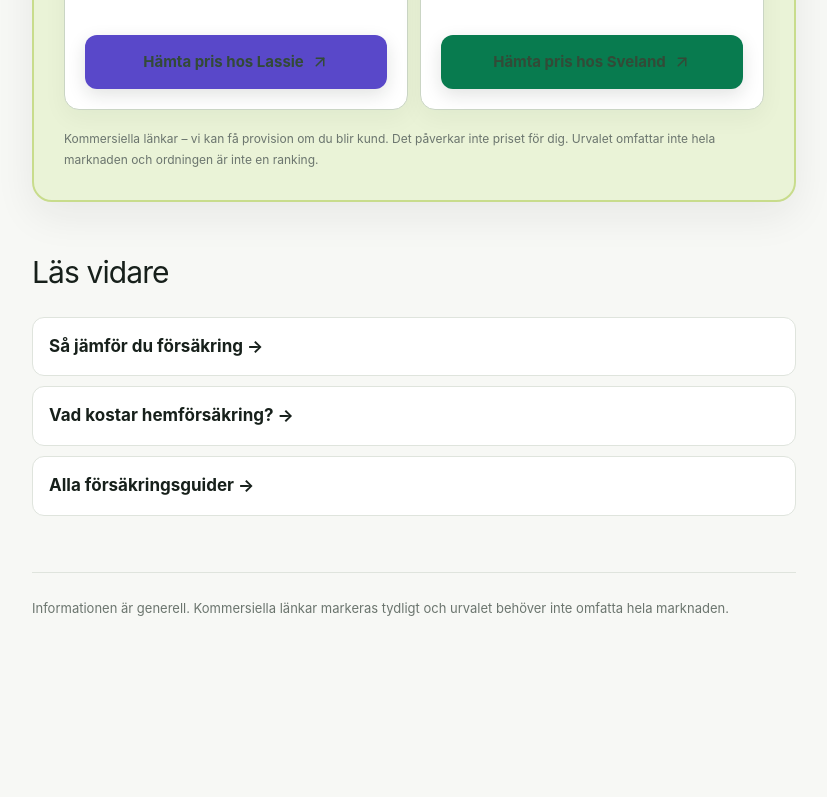
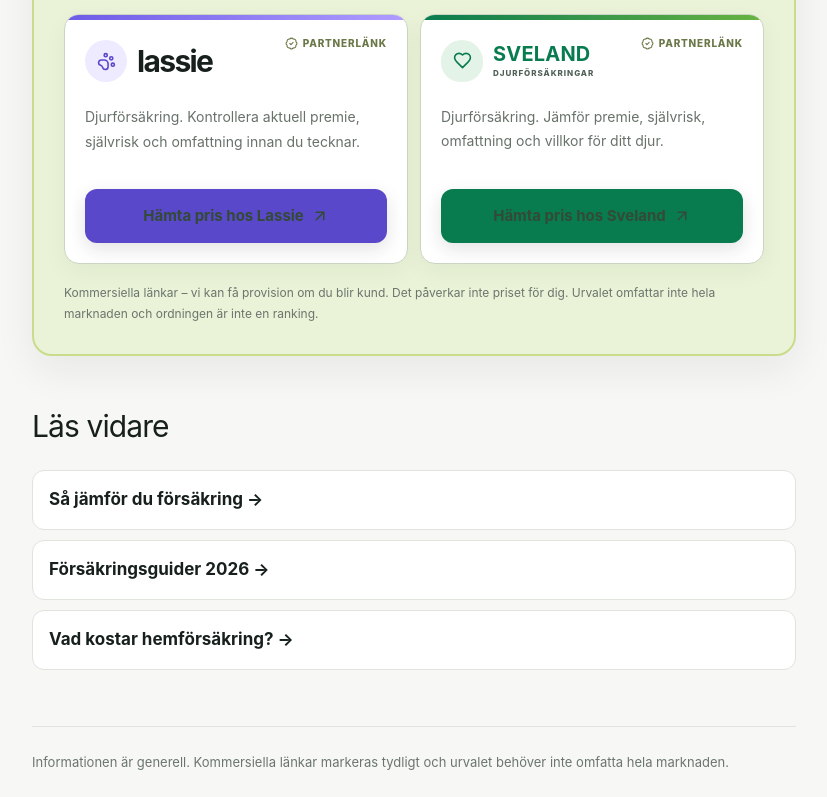
Before and after one commit to arvidlandin-cpu/sankkostnaden, a Next.js app: page /forsakring/djurforsakring in a window 1280 px wide. Shown: the part 2479-3276 px from the top of the page, without its empty margins (226-1053 px from the left). Before the commit the page ends 3163 px from the top, so only its background shows below. Built offline with nearby package versions, Linux system fonts and the light colour scheme.

Commit message:
SEO: strengthen pet insurance search intent

```diff
--- a/pages/forsakring/djurforsakring.tsx
+++ b/pages/forsakring/djurforsakring.tsx
@@ -15,15 +15,14 @@ export default function Page() {
       'Jämför likvärdigt skydd innan du bedömer vilket alternativ som är billigare',
     ]}
     sections={[
-      { heading: 'Billigast premie är inte alltid lägst kostnad', body: 'En låg premie kan kombineras med högre självrisk eller lägre ersättningstak. Jämför därför den löpande kostnaden tillsammans med den ekonomiska risk du själv tar om djuret behöver vård.' },
+      { heading: 'Vad kostar djurförsäkring?', body: 'Premien sätts individuellt och påverkas bland annat av djurslag, ras, ålder, bostadsort, vald självrisk och veterinärvårdsbelopp. Hämta därför pris för just ditt djur och jämför likvärdig omfattning.' },{ heading: 'Billigast premie är inte alltid lägst kostnad', body: 'En låg premie kan kombineras med högre självrisk eller lägre ersättningstak. Jämför därför den löpande kostnaden tillsammans med den ekonomiska risk du själv tar om djuret behöver vård.' },
       { heading: 'Jämför samma typ av djur och skydd', body: 'Pris och villkor påverkas bland annat av djurslag, ras, ålder och vald omfattning. Det går därför inte att utse ett enda billigast alternativ för alla. Ta in pris för ditt eget djur och jämför motsvarande skydd.' },
       { heading: 'Hundförsäkring och kattförsäkring behöver jämföras var för sig', body: 'Premie, ersättningsnivåer och villkor kan skilja mellan hund och katt och även mellan raser och åldrar. Jämför därför erbjudanden för just ditt djur i stället för att utgå från generella prisexempel.' },
       { heading: 'Kontrollera villkoren före byte', body: 'Läs särskilt regler om karens, reservationer och tidigare sjukdomar eller skador. Säg inte upp ett befintligt skydd innan du har kontrollerat att det nya försäkringsskyddet gäller på det sätt du behöver.' },
     ]}
     related={[
-      { href: '/forsakring/jamfor-forsakring/', label: 'Så jämför du försäkring' },
+      { href: '/forsakring/jamfor-forsakring/', label: 'Så jämför du försäkring' },{ href: '/forsakring/', label: 'Försäkringsguider 2026' },
       { href: '/forsakring/vad-kostar-hemforsakring/', label: 'Vad kostar hemförsäkring?' },
-      { href: '/forsakring/', label: 'Alla försäkringsguider' },
     ]}
   />;
 }
```
